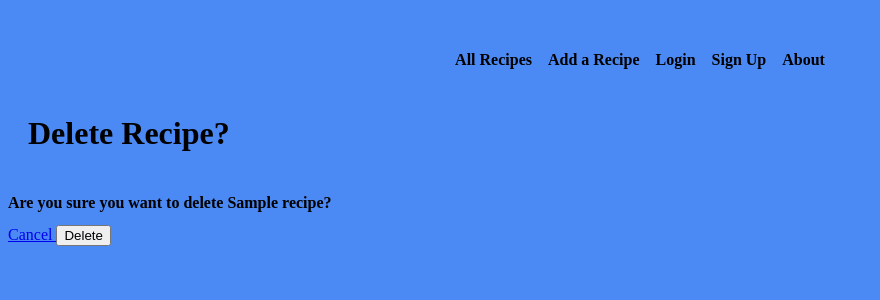
After one commit to bnagle22/family-recipes, a Django app: page /recipes/1/delete/ in a window 1280 px wide. The commit adds this page. Shown: the top 300 px of the page, without its empty margins (0-880 px from the left). Run offline with Django 3.2, Linux system fonts and the light colour scheme; tables that the repository leaves empty hold one stand-in row (values such as "Sample post").

Commit message:
add update/delete functionality

```diff
--- /dev/null
+++ b/main_app/templates/main_app/recipe_confirm_delete.html
@@ -0,0 +1,22 @@
+{% extends 'base.html' %}
+{% load static %}
+
+{% block content %}
+
+<div class="page-header">
+  <h1>Delete Recipe?</h1>
+</div>
+<h2>Are you sure you want to delete {{ object.name }}?</h2>
+
+<form action="" method="POST" class="form">
+  {% csrf_token %}
+  <a
+    href="{% url 'recipes_detail' recipe.id %}"
+    class="btn secondary"
+  >
+    Cancel
+  </a>
+  <button type="submit" class="btn danger">Delete</button>
+</form>
+
+{% endblock %}
--- a/main_app/templates/recipes/detail.html
+++ b/main_app/templates/recipes/detail.html
@@ -25,6 +25,10 @@
       <h2>Steps</h2>
       <p>{{ recipe.steps }}</p>
     </div>
+    <div class="recipe-actions">
+      <a href="{% url 'recipes_update' recipe.id %}" class="btn warn">Edit </a>
+      <a href="{% url 'recipes_delete' recipe.id %}" class="btn danger">Delete </a>
+    </div>
   </div>
 </section>
 
--- a/main_app/templates/recipes/index.html
+++ b/main_app/templates/recipes/index.html
@@ -2,7 +2,7 @@
 {% load static %}
 
 {% block head %}
-<link rel="stylesheet" type="text/css" href="{% static 'css/cat-index.css' %}"/>
+<link rel="stylesheet" type="text/css" href="{% static 'css/form.css' %}"/>
 {% endblock %}
 
 {% block content %}
--- a/main_app/urls.py
+++ b/main_app/urls.py
@@ -12,5 +12,9 @@ urlpatterns = [
   path('recipes/<int:recipe_id>/', views.recipes_detail, name='recipes_detail'),
   # localhost:8000/recipes/create
   path('recipes/create/', views.RecipeCreate.as_view(), name='recipes_create'),
+  # update:
+  path('recipes/<int:pk>/update/', views.RecipeUpdate.as_view(), name='recipes_update'),
+  # delete:
+  path('recipes/<int:pk>/delete/', views.RecipeDelete.as_view(), name='recipes_delete'),
   path('accounts/signup/', views.signup, name='signup')
 ]
--- a/main_app/views.py
+++ b/main_app/views.py
@@ -1,5 +1,5 @@
 from django.shortcuts import render, redirect
-from django.views.generic.edit import CreateView
+from django.views.generic.edit import CreateView, UpdateView, DeleteView
 from .models import Recipe
 from django.contrib.auth.views import LoginView
 from django.contrib.auth import login
@@ -17,6 +17,14 @@ class Home(LoginView):
 class RecipeCreate(LoginRequiredMixin, CreateView):
   model = Recipe
   fields = ['name', 'ingredients', 'steps']
+  success_url = '/recipes/'
+
+class RecipeUpdate(UpdateView):
+  model = Recipe
+  fields = ['ingredients', 'steps']
+
+class RecipeDelete(DeleteView):
+  model = Recipe
   success_url = '/recipes/'
 
   def form_valid(self, form):
```
Also changed, not shown: main_app/templates/main_app/recipe_form.html (+7 -12 lines).
